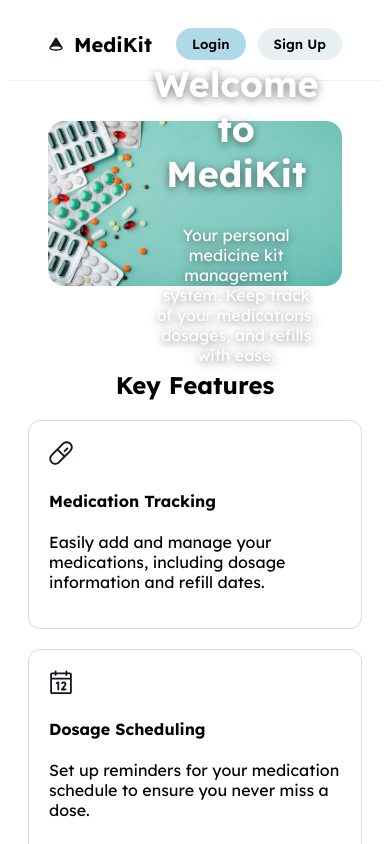
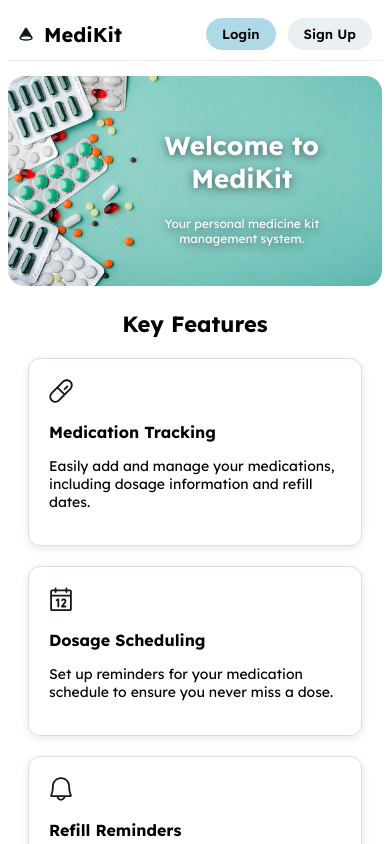
Before and after one commit to kseniiyaaa/first-aid-kit, a React (Vite) app: page / in a window 390 px wide. Shown: the top 844 px of the page. Built offline with nearby package versions, Linux system fonts and the light colour scheme.

Commit message:
added animations and mobile styles

```diff
--- a/src/pages/WelcomePage.jsx
+++ b/src/pages/WelcomePage.jsx
@@ -17,8 +17,7 @@ export default function WelcomePage() {
                 <div className="hero-text">
                     <h1>Welcome to MediKit</h1>
                     <p>
-                        Your personal medicine kit management system. Keep track of your
-                        medications, dosages, and refills with ease.
+                        Your personal medicine kit management system.
                     </p>
                 </div>
             </section>
--- a/src/styles/WelcomePage.css
+++ b/src/styles/WelcomePage.css
@@ -93,9 +93,74 @@
     text-align: left;
     min-width: 240px;
     max-width: 300px;
+    box-shadow: 0 2px 8px rgba(0, 0, 0, 0.1);
+    transition: all 0.3s ease;
+    transform: translateY(0);
+    opacity: 0;
+    animation: fadeInUp 0.6s ease forwards;
+}
+
+.feature-card:nth-child(1) {
+    animation-delay: 0.1s;
+}
+
+.feature-card:nth-child(2) {
+    animation-delay: 0.2s;
+}
+
+.feature-card:nth-child(3) {
+    animation-delay: 0.3s;
+}
+
+.feature-card:hover {
+    transform: translateY(-8px);
+    box-shadow: 0 8px 25px rgba(0, 0, 0, 0.15);
+    border-color: #B0D9E8;
+}
+
+@keyframes fadeInUp {
+    from {
+        opacity: 0;
+        transform: translateY(30px);
+    }
+    to {
+        opacity: 1;
+        transform: translateY(0);
+    }
 }
 
 .feature-card .icon {
     width: 24px;
     height: 24px;
 }
+
+@media (max-width: 768px) {
+    .header {
+        padding: 10px;
+    }
+
+    .hero {
+        margin: 15px 0 0;
+    }
+
+    .hero-text h1 {
+        font-size: 26px;
+    }
+
+    .hero-text p {
+        font-size: 12px;
+    }
+
+    .features-title {
+        margin-top: 0;
+        font-size: 22px;
+    }
+
+    .feature-card h4 {
+        margin: 15px 0;
+    }
+
+    .feature-card p {
+        font-size: 14px;
+    }
+}
```
